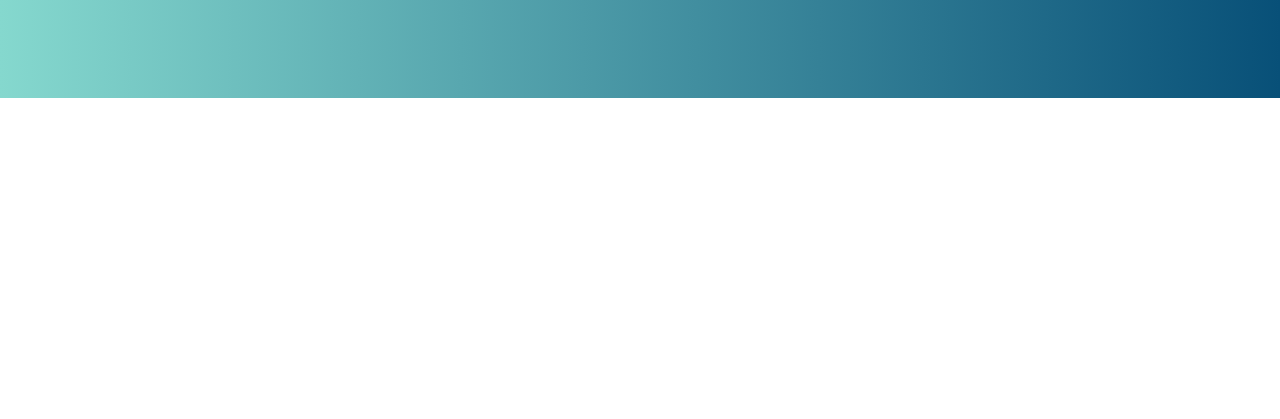
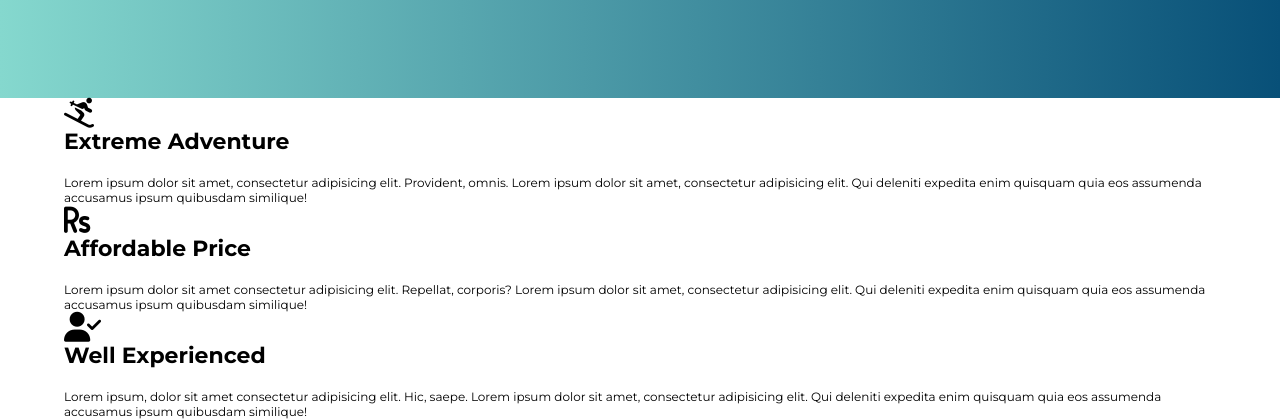
Before and after one commit to sharmaamanrajesh/Are_You_A_Traveller_WebSite_FrontEnd, a plain HTML site: page index.html in a window 1280 px wide. Shown: the part 2902-3321 px from the top of the page. Before the commit the page ends 3000 px from the top, so only its background shows below. Drawn offline with Linux system fonts and the light colour scheme.

Commit message:
Features section HTML code completed.

```diff
--- a/index.html
+++ b/index.html
@@ -66,5 +66,26 @@
             </div>
         </div>
     </section>
+    <section class="features">
+        <div class="container box-wrapper">
+            <div class="box box-1">
+                <i class="fas fa-skiing fa-3x"></i>
+                <h2 class="sub-heading medium-text">Extreme Adventure</h2>
+                <p  class="small-text">Lorem ipsum dolor sit amet, consectetur adipisicing elit. Provident, omnis. Lorem ipsum dolor sit amet, consectetur adipisicing elit. Qui deleniti expedita enim quisquam quia eos assumenda accusamus ipsum quibusdam similique!</p>
+            </div>
+            <div class="box box-2">
+                <i class="fas fa-rupee-sign fa-3x "></i>
+                <h2 class="sub-heading medium-text">Affordable Price</h2>
+                <p class="small-text">Lorem ipsum dolor sit amet consectetur adipisicing elit. Repellat, corporis? Lorem ipsum dolor sit amet, consectetur adipisicing elit. Qui deleniti expedita enim quisquam quia eos assumenda accusamus ipsum quibusdam similique!</p>
+
+            </div>
+            <div class="box box-3">
+                <i class="fas fa-user-check fa-3x"></i>
+                <h2 class="sub-heading medium-text">Well Experienced</h2>
+                <p class="small-text"> Lorem ipsum, dolor sit amet consectetur adipisicing elit. Hic, saepe. Lorem ipsum dolor sit amet, consectetur adipisicing elit. Qui deleniti expedita enim quisquam quia eos assumenda accusamus ipsum quibusdam similique!</p>
+
+            </div>
+        </div>
+    </section>
 </body>
 </html>
```
